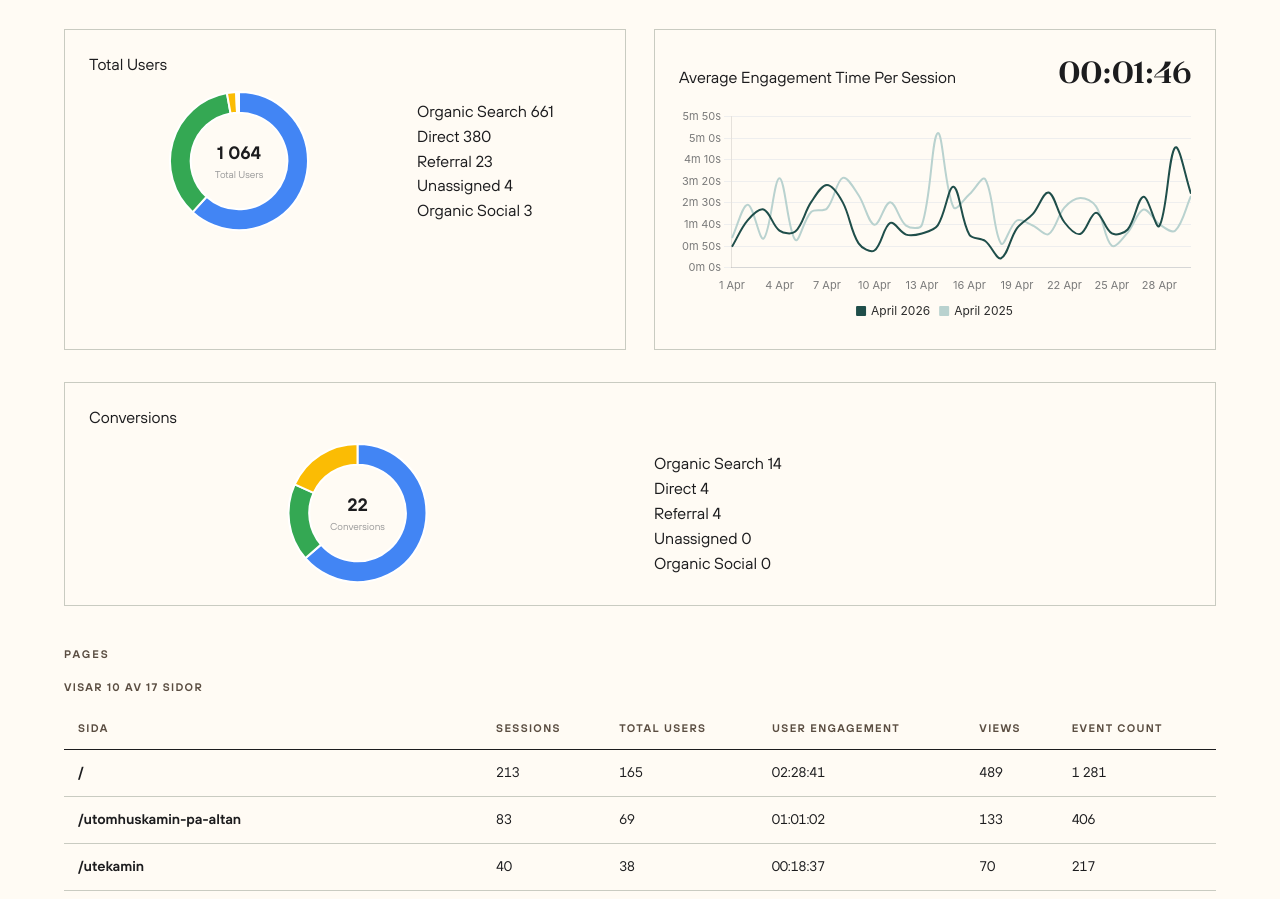
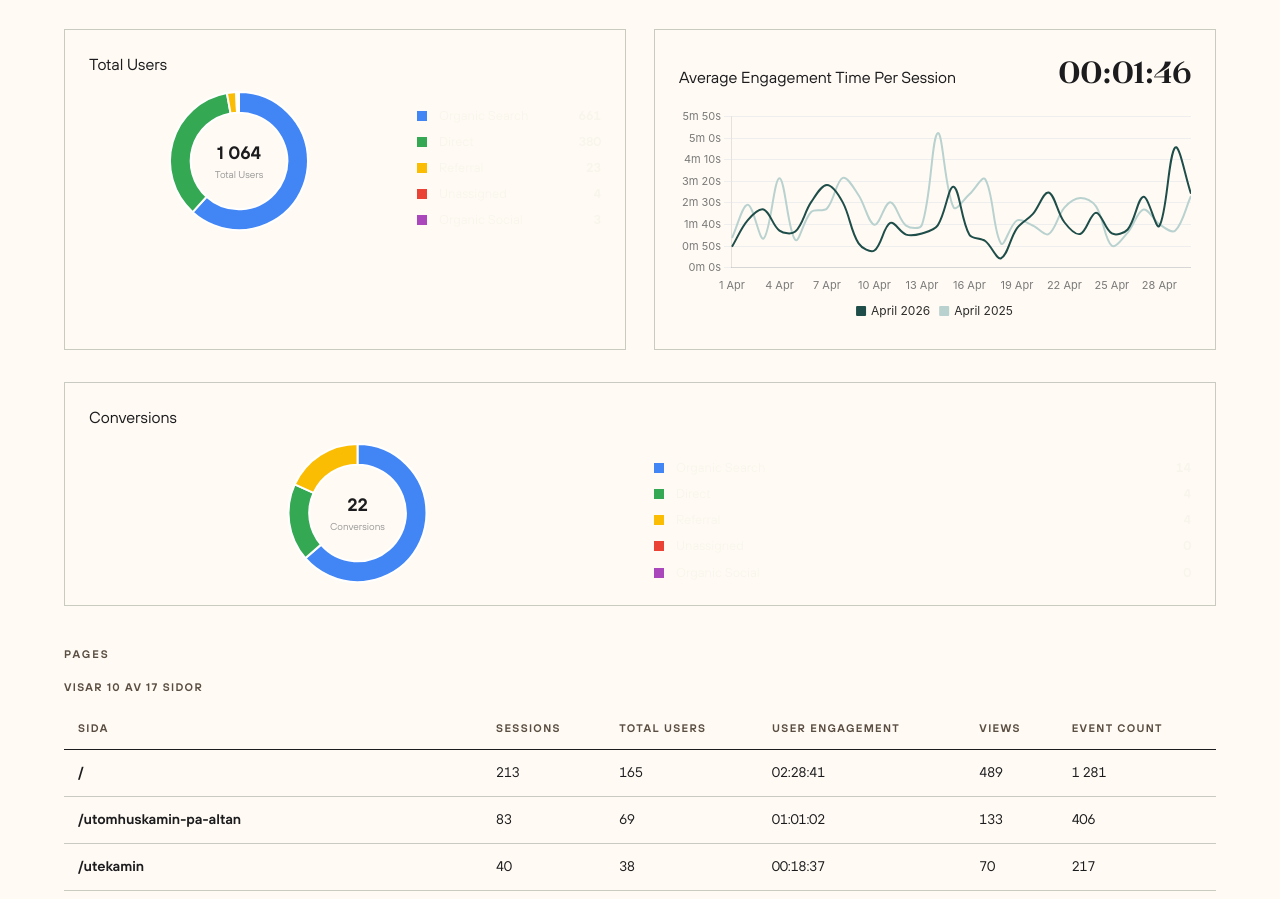
Before and after one commit to Cyntora/reports-brasvarmeinterior, a plain HTML site: page reports/2026-04.html in a window 1280 px wide. Shown: the part 1261-2160 px from the top of the page. Drawn offline with nearby package versions, Linux system fonts and the light colour scheme; a web font is replaced by a local one.

Commit message:
Add report for 2026-04

```diff
--- a/assets/cyntora-reports-v2.css
+++ b/assets/cyntora-reports-v2.css
@@ -329,18 +329,18 @@ section.page--dark .chart-card__head .title { color: var(--ink-on-dark); }
   font-size: 10.5px; letter-spacing: 0.14em;
   text-transform: uppercase; color: var(--ink-muted);
 }
-.donut-legend {
+.donut-legend, .donut-row .legend {
   margin-top: 14px;
   display: flex; flex-direction: column; gap: 6px;
   font-family: var(--font-body); font-size: 13px;
 }
-.donut-legend .row {
+.donut-legend, .donut-row .legend .row {
   display: grid; grid-template-columns: 12px 1fr auto;
   gap: 10px; align-items: center;
 }
-.donut-legend .swatch { width: 10px; height: 10px; }
-.donut-legend .name { color: var(--ink); }
-.donut-legend .value { color: var(--ink); font-weight: 600; font-variant-numeric: tabular-nums; }
+.donut-legend, .donut-row .legend .swatch { width: 10px; height: 10px; }
+.donut-legend, .donut-row .legend .name { color: var(--ink); }
+.donut-legend, .donut-row .legend .value { color: var(--ink); font-weight: 600; font-variant-numeric: tabular-nums; }
 .donut-row { display: grid; grid-template-columns: 1fr 1fr; gap: 28px; align-items: center; }
 @media (max-width: 600px) { .donut-row { grid-template-columns: 1fr; } }
 
@@ -443,8 +443,8 @@ section.page--dark li,
 section.page--dark .next-steps li,
 section.page--dark .next-steps__uppsell,
 section.page--dark .summary-block p,
-section.page--dark .donut-legend .name,
-section.page--dark .donut-legend .value,
+section.page--dark .donut-legend, .donut-row .legend .name,
+section.page--dark .donut-legend, .donut-row .legend .value,
 section.page--dark .donut-center__value,
 section.page--dark .card__head .label { color: var(--ink-on-dark); }
 section.page--dark .donut-center__label,
```
